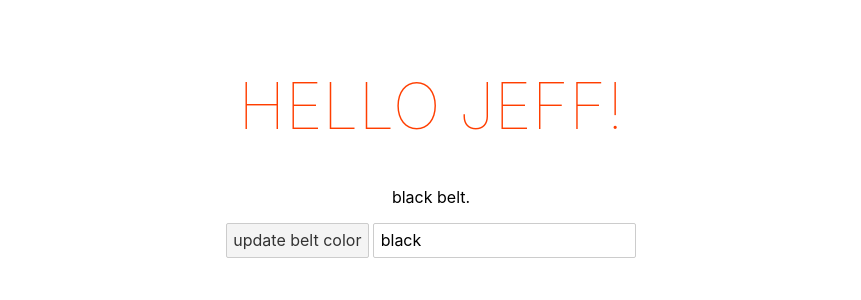
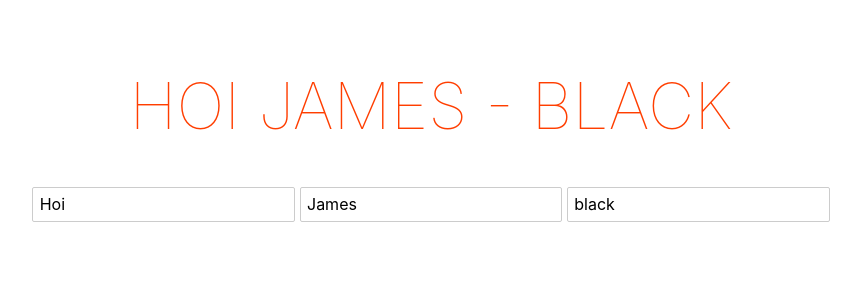
Before and after one commit to Underemployed/poll-ninja, a Svelte app: page / in a window 1280 px wide. Shown: the top 300 px of the page, without its empty margins (209-1070 px from the left). Built offline with nearby package versions, Linux system fonts and the light colour scheme.

Commit message:
reactive variables with $:

```diff
--- a/src/App.svelte
+++ b/src/App.svelte
@@ -1,23 +1,30 @@
 <script>
   import { handle_promise } from "svelte/internal";
 
-let name  = "Jeff";
-let color = "black";
+
 let handleClick = () => {
 	color = (color == "black") ? "orange" : "black";
 }
 let handleInput = (e) => {
 	color  = e.target.value;
 }
+let fname  = "Hoi"
+let lname = "James"
+let color = "black"
+$: c = `${fname} ${lname} - ${color}`
+
+$: {
+	console.log(color)
+}
 </script>
 
 <main>
-	<h1>Hello {name}!</h1>
-	<p style="color:{color} ">{color} belt.</p>
-	<button on:click = {handleClick}>update belt color</button>
-	<!-- <input type="text" on:input={handleInput} value ={color}> -->
+	<h1>{c}</h1>
+	<input type="text" bind:value={fname}>
+	<input type="text" bind:value={lname}>
 	<input type="text" bind:value={color}>
 </main>
+
 
 <style>
 	main {
```
